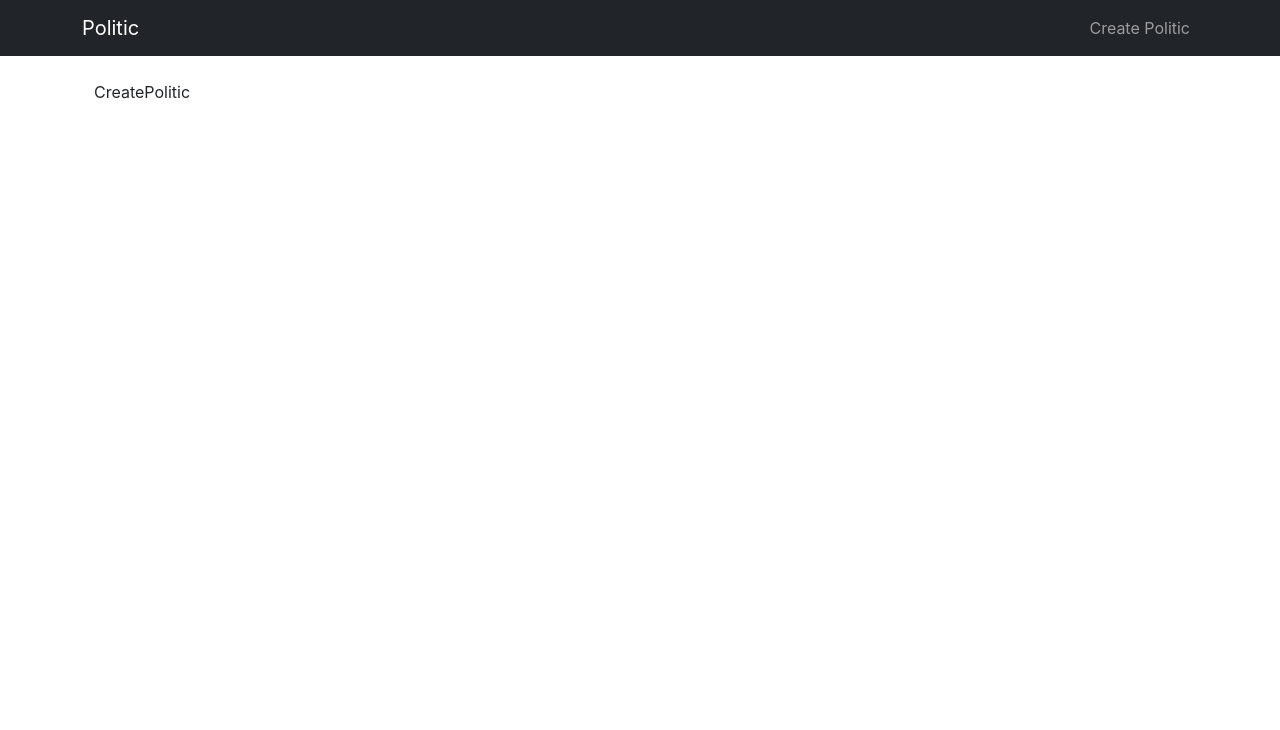
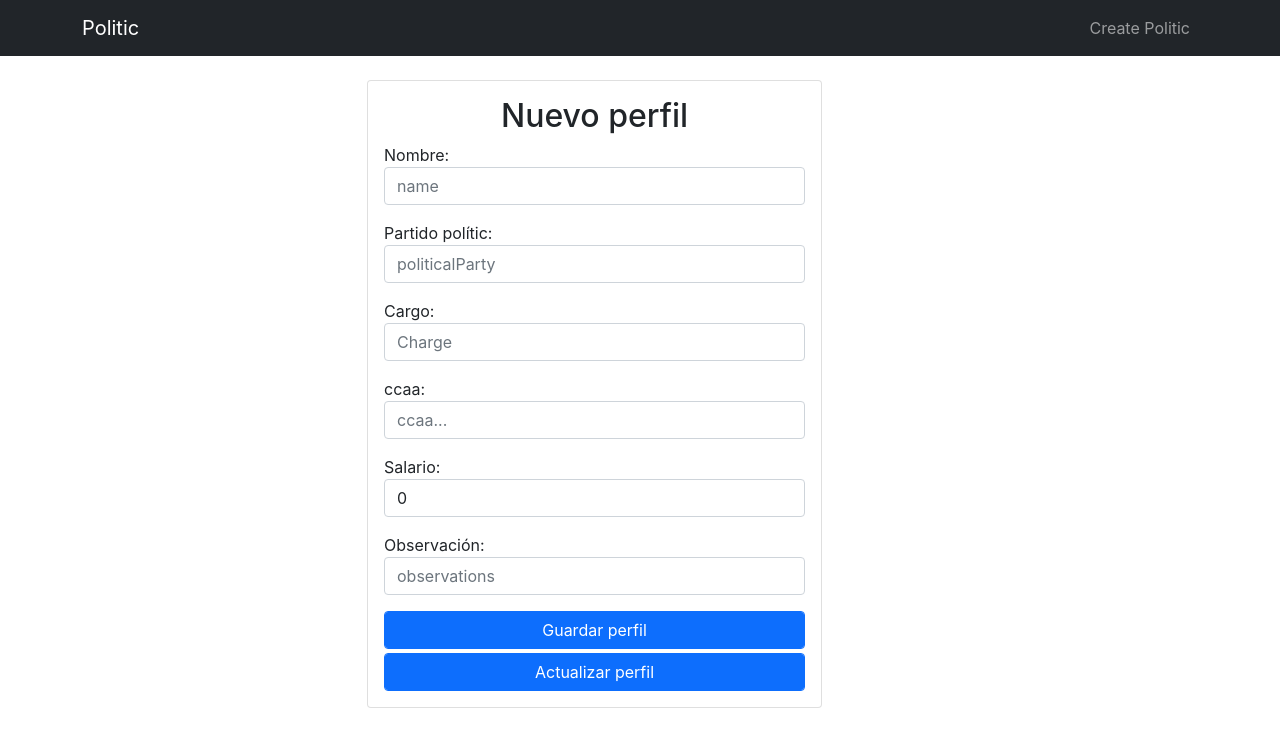
Before and after one commit to gurgen-baghdasaryan/pt-polit-crud, a React (Create React App) app in the folder client/: page /edit/1 in a window 1280 px wide. Shown: the top 730 px of the page. Built offline with nearby package versions, Linux system fonts and the light colour scheme; no server answers.

Commit message:
the CreatePolitic component done with GET PUT DELETE POST petitions

```diff
--- a/client/src/App.js
+++ b/client/src/App.js
@@ -3,9 +3,9 @@ import { Routes, Route } from "react-router-dom";
 
 import './App.css';
 import NavBar from "./components/NavBar/NavBar";
-import PoliticList from "./components/PoliticList"
-import CreatePolitic from "./components/CreatePolitic"
-import Politic from "./components/Politic"
+import PoliticList from "./components/PoliticList/PoliticList"
+import CreatePolitic from "./components/CreatePolitic/CreatePolitic"
+import Politic from "./components/Politic/Politic"
 
 function App() {
   return (
@@ -14,9 +14,9 @@ function App() {
     <div className="container p-4">
       <Routes>
         <Route exact path="/" element={<PoliticList />} />
-        <Route exact path="/CreateProduct" element={<CreatePolitic />} />
+        <Route exact path="/createpolitic/" element={<CreatePolitic />} />
         <Route exact path="/edit/:id" element={<CreatePolitic />} />
-        <Route exact path="/product/:id" element={<Politic />} />
+        <Route exact path="/politic/:id" element={<Politic />} />
       </Routes>
     </div>
   </div>
--- a/client/src/components/CreatePolitic/CreatePolitic.jsx
+++ b/client/src/components/CreatePolitic/CreatePolitic.jsx
@@ -1,7 +1,164 @@
-import React from "react";
+import React, { useEffect, useState } from "react";
+import { useParams } from "react-router-dom";
+import axios from "axios";
 
 const CreatePolitic = () => {
-  return <div>CreatePolitic</div>;
+  const valueInitial = {
+    name: "",
+    politicalParty: "",
+    Charge: "",
+    ccaa: "",
+    salary: 0,
+    observations: "",
+  };
+
+  let { id } = useParams();
+
+  const [politic, setPolitic] = useState(valueInitial);
+
+  const [subId, setSubId] = useState(id);
+
+  const dataCapture = (e) => {
+    const { name, value } = e.target;
+    setPolitic({ ...politic, [name]: value });
+  };
+  const dataSave = async (e) => {
+    e.preventDefault();
+    const newPolitic = {
+      name: politic.name,
+      politicalParty: politic.politicalParty,
+      Charge: politic.Charge,
+      ccaa: politic.ccaa,
+      salary: politic.salary,
+      observations: politic.observations,
+    };
+    await axios.post("http://localhost:5000/api/politic/", newPolitic);
+    setPolitic({ ...valueInitial });
+  };
+
+  const updatePolitic = async (e) => {
+    e.preventDefault();
+    const newUser = {
+      name: politic.name,
+      politicalParty: politic.politicalParty,
+      Charge: politic.Charge,
+      ccaa: politic.ccaa,
+      salary: politic.salary,
+      observations: politic.observations,
+    };
+    await axios.put("http://localhost:5000/api/politic/" + subId, newUser);
+    setPolitic({ ...valueInitial });
+    setSubId("");
+  };
+  //logic to make the API request
+
+  const editOne = async (idValue) => {
+    const res = await axios.get(
+      "http://localhost:5000/api/politic/" + idValue
+    );
+    setPolitic({
+      name: res.data.name,
+      politicalParty: res.data.politicalParty,
+      Charge: res.data.Charge,
+      ccaa: res.data.ccaa,
+      salary:res.data.salary,
+      observations:res.data.observations,
+    });
+
+  };
+
+  useEffect(() => {
+    if (subId !== "") {
+      editOne(subId);
+    }
+  }, [subId]);
+  return (
+    <div className="col-md-5 offset-md-3">
+      <div className="card card-body">
+        <form onSubmit={dataSave}>
+          <h2 className="text-center">Nuevo perfil</h2>
+          <div className="mb-3">
+            <label>Nombre:</label>
+            <input
+              type="text"
+              className="form-control"
+              placeholder="name"
+              required
+              name="name"
+              value={politic.name}
+              onChange={dataCapture}
+            />
+          </div>
+          <div className="mb-3">
+            <label>Partido polític:</label>
+            <input
+              type="text"
+              className="form-control"
+              placeholder="politicalParty"
+              required
+              name="politicalParty"
+              value={politic.politicalParty}
+              onChange={dataCapture}
+            />
+          </div>
+          <div className="mb-3">
+            <label>Cargo:</label>
+            <input
+              type="text"
+              className="form-control"
+              placeholder="Charge"
+              required
+              name="Charge"
+              value={politic.Charge}
+              onChange={dataCapture}
+            />
+          </div>
+          <div className="mb-3">
+            <label>ccaa:</label>
+            <input
+              type="text"
+              className="form-control"
+              placeholder="ccaa..."
+              name="ccaa"
+              value={politic.ccaa}
+              onChange={dataCapture}
+            />
+          </div>
+          <div className="mb-3">
+            <label>Salario:</label>
+            <input
+              type="text"
+              className="form-control"
+              placeholder="salary"
+              required
+              name="salary"
+              value={politic.salary}
+              onChange={dataCapture}
+            />
+          </div>
+          <div className="mb-3">
+            <label>Observación:</label>
+            <input
+              type="text"
+              className="form-control"
+              placeholder="observations"
+              required
+              name="observations"
+              value={politic.observations}
+              onChange={dataCapture}
+            />
+          </div>
+
+          <button className="btn btn-primary form-control">Guardar perfil</button>
+        </form>
+        <form onSubmit={updatePolitic}>
+          <button className="btn btn-primary form-control mt-1">
+          Actualizar perfil
+          </button>
+        </form>
+      </div>
+    </div>
+    );
 };
 
 export default CreatePolitic;
--- a/client/src/components/NavBar/NavBar.jsx
+++ b/client/src/components/NavBar/NavBar.jsx
@@ -22,7 +22,7 @@ const NavBar = () => {
         <div className="collapse navbar-collapse" id="navbarSupportedContent">
           <ul className="navbar-nav ms-auto">
             <li className="nav-item">
-              <Link className="nav-link" to="/CreateProduct">
+              <Link className="nav-link" to="/CreatePolitic">
                 Create Politic
               </Link>
             </li>
```
